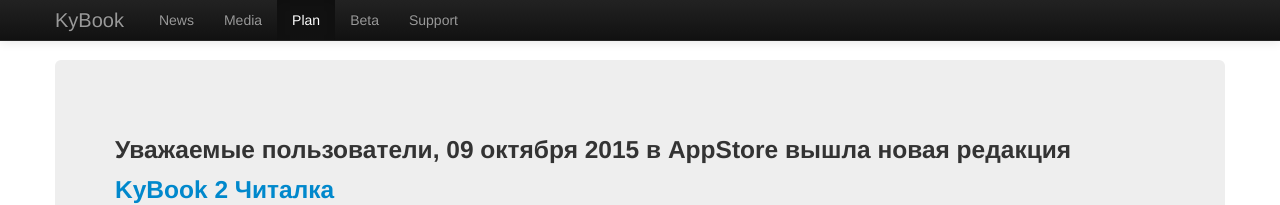
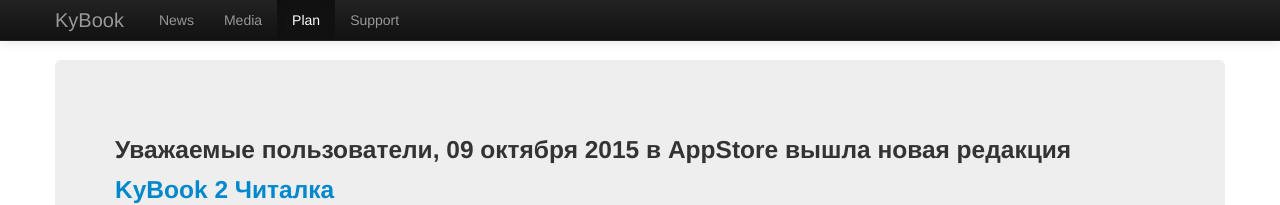
Before and after one commit to kolyvan/kolyvan.github.com, a Jekyll site: the page built from kybook/plan.html, in a window 1280 px wide. Shown: the top 205 px of the page. Built offline with Jekyll 4.4.1, drawn with Linux system fonts in a browser that asks for light colours; nearby versions of some CDN libraries; comment, search, counter and statistics services are not loaded.

Commit message:
remove kybook/beta nav

```diff
--- a/_layouts/kybook.html
+++ b/_layouts/kybook.html
@@ -64,13 +64,6 @@
                         <li ><a href="/kybook/plan.html">Plan</a></li>
                         {% endif %}
 
-                        {% if page.url == '/kybook/beta.html' %}
-                        <li class="active"><a href="/kybook/beta.html">Beta</a></li>
-                        {% else %}
-                        <li ><a href="/kybook/beta.html">Beta</a></li>
-                        {% endif %}
-
-
                         {% if page.url == '/kybook/support.html' %}
                         <li class="active"><a href="/kybook/support.html">Support</a></li>
                         {% else %}
```
